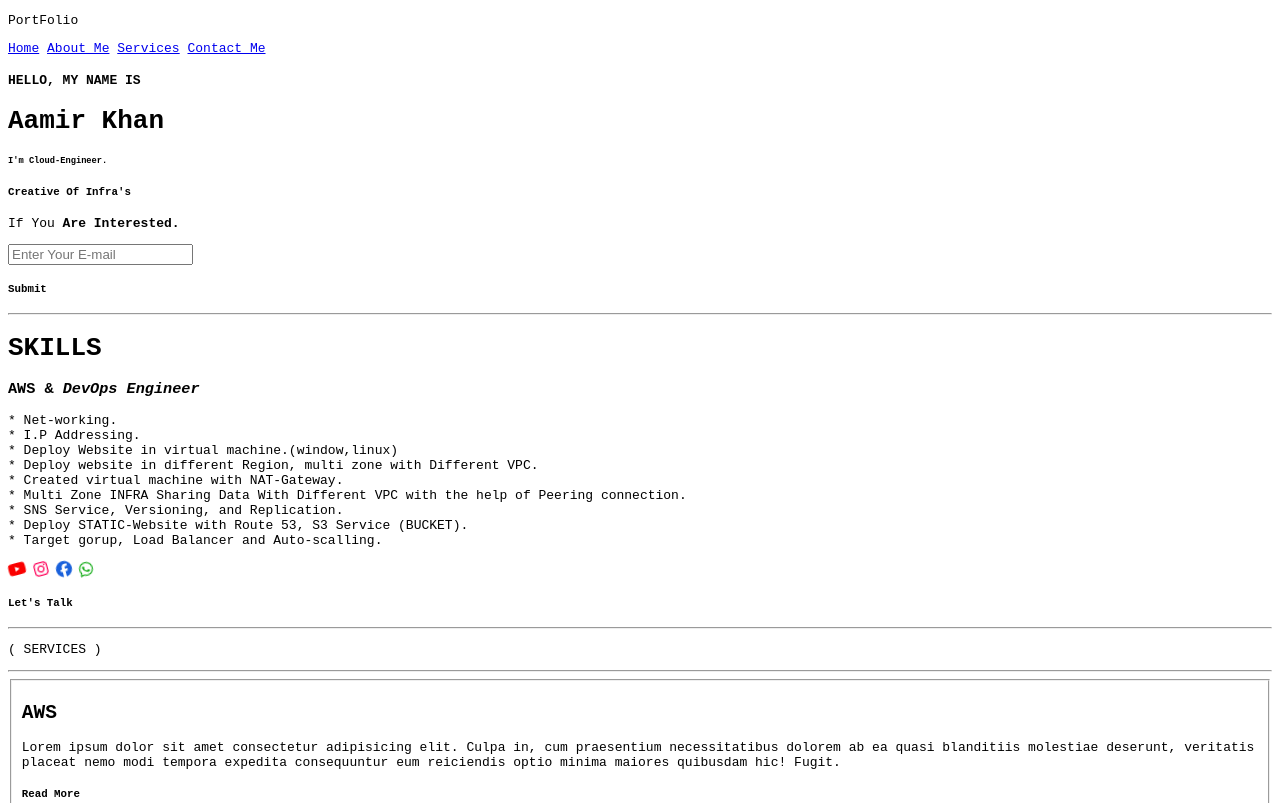
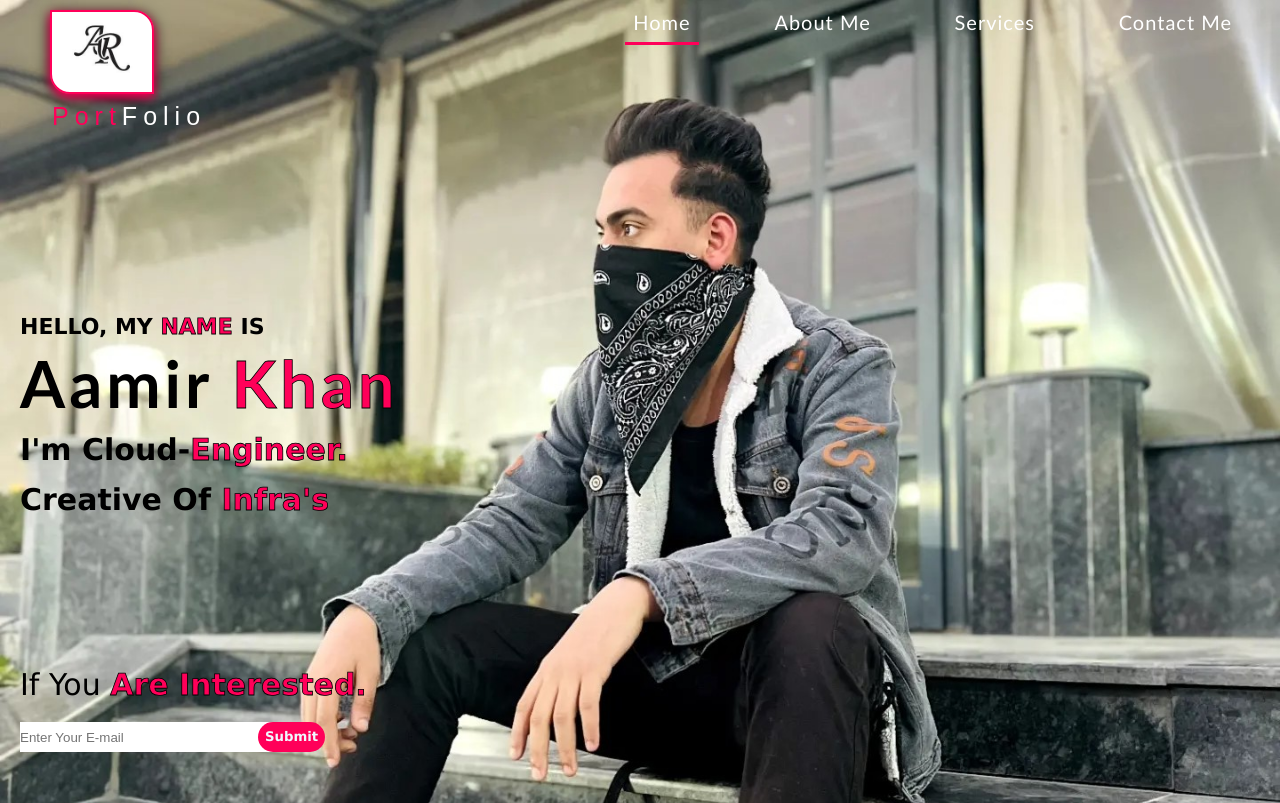
Before and after one commit to Aamirbro/aamir-resume, a plain HTML site: page index.html in a window 1280 px wide. Shown: the top 803 px of the page. Drawn offline with Linux system fonts and the light colour scheme; files that its build step writes are made by us from their sources.

Commit message:
Update index.html

```diff
--- a/index.html
+++ b/index.html
@@ -5,7 +5,7 @@
     <meta charset="UTF-8">
     <meta name="viewport" content="width=device-width, initial-scale=1.0">
     <title>Document</title>
-    <link rel="stylesheet" href="CSS_portfolio.css">
+    <link rel="stylesheet" href="style.css">
     <script src="https://kit.fontawesome.com/5a950ab5b6.js" crossorigin="anonymous"></script>
 </head>
 
```
